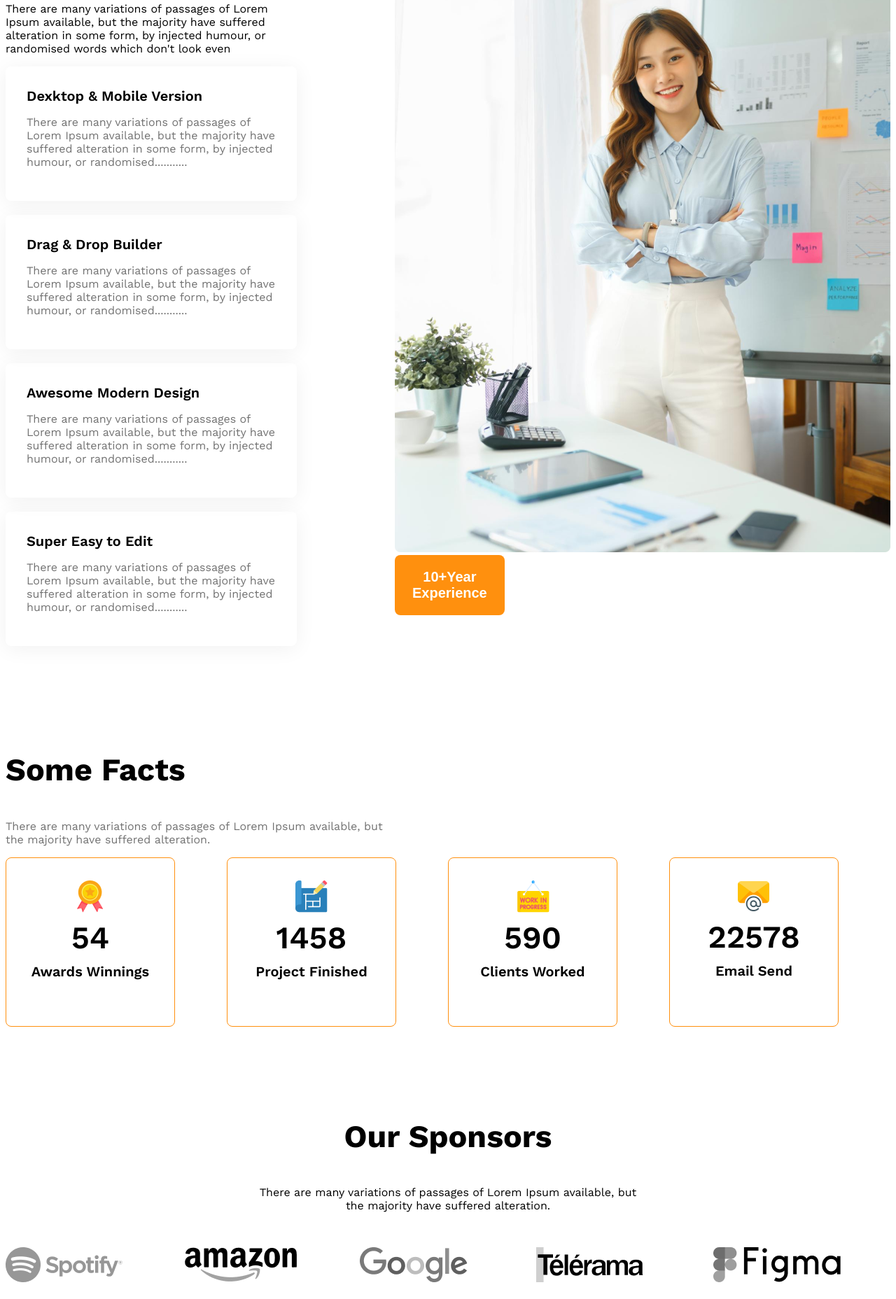
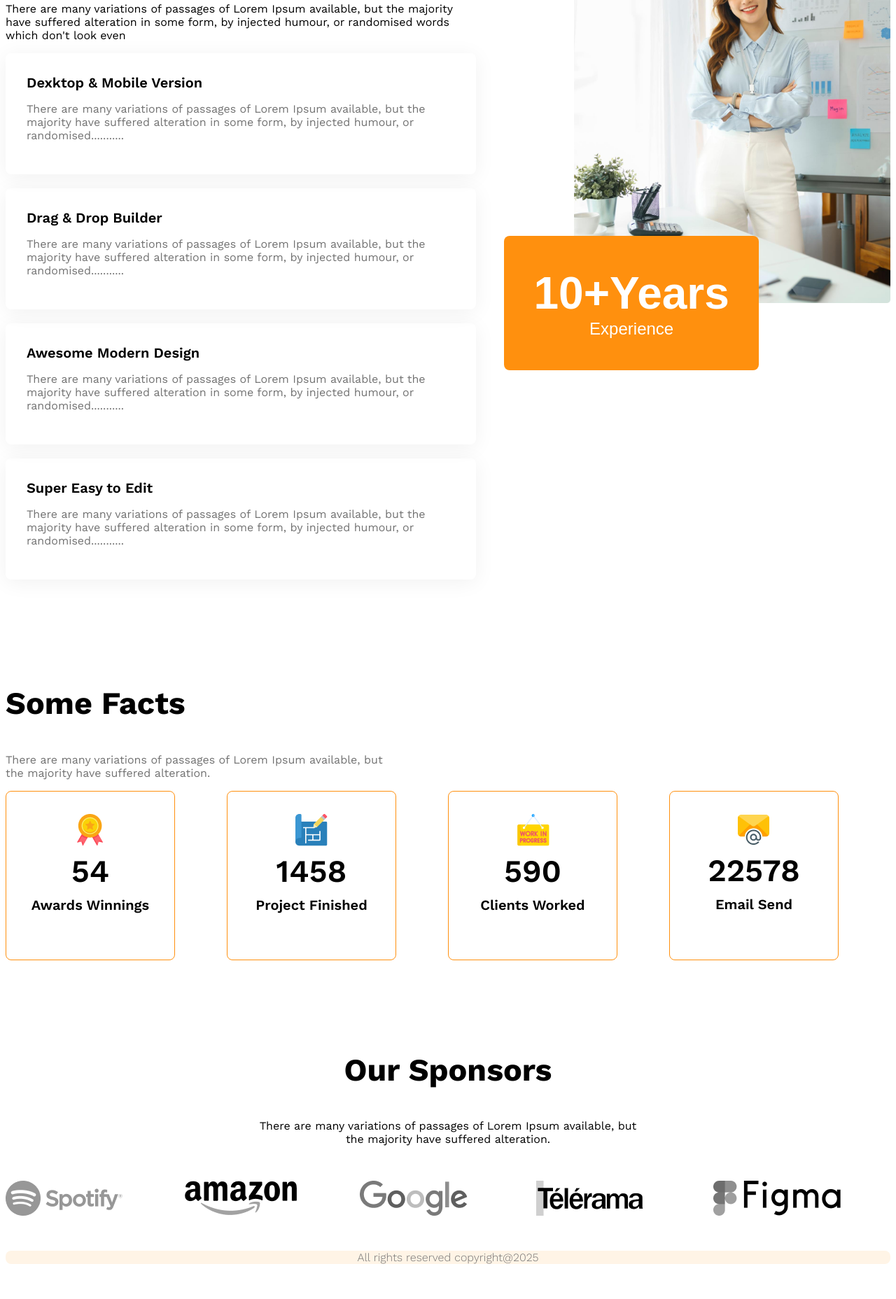
Before and after one commit to alimran74/g3-architect-website, a plain HTML site: page index.html in a window 1280 px wide. Shown: the part 2345-4201 px from the top of the page at 70% size. Drawn offline with nearby package versions, Linux system fonts and the light colour scheme.

Commit message:
full site responsive

```diff
--- a/index.html
+++ b/index.html
@@ -75,10 +75,10 @@
 
 
              </div>
-             <div>
+             <div class="featured-architect">
                 <img src="images/architect.png" alt="">
                 <button id="experience-badge" class="btn-primary">
-                    <span id="experience-year">10+Year</span>
+                    <span id="experience-year">10+Years</span>
                     <br>
                     <span>Experience</span>
 
@@ -149,7 +149,12 @@
 
 
 
-    <footer></footer>
+    <footer>
+        <div class="bg-light footer-div">
+            <h5 class="footer">All rights reserved copyright@2025 </h5>
+
+        </div>
+    </footer>
 
 </body>
 </html>
--- a/styles/architects.css
+++ b/styles/architects.css
@@ -131,7 +131,22 @@ main > section{
   font-size: 1.25rem;
   margin-top: 0px;
   margin-bottom: 0px;
+}
 
+#experience-badge{
+  padding: 45px 42px;
+  font-size: 1.5rem;
+  font-weight: 500;
+  margin-left: -100px;
+  margin-top: -100px;
+}
+#experience-year{
+  font-size: 4rem;
+  font-weight: 700;
+}
+
+.featured-architect img{
+  width: 100%;
 }
 
 /* some facts related styles */
@@ -182,10 +197,25 @@ main > section{
   filter: grayscale(100%);
 }
 
+.footer-div{
+  border-radius: 8px;
+  margin: 50px auto;
+}
+
+.footer{
+
+  font-size: 1rem;
+  font-weight: 300;
+  text-align: center;
+  color: #727272;
+
+}
+
 /* responsive media query */
 @media screen and (max-width: 576px){
   .navbar,
   .nav-links,
+  .features,
   .teams{
     flex-direction: column;
   }
@@ -204,7 +234,11 @@ main > section{
     justify-items: center;
     gap: 50px;
   }
-  .our-features{
+  .our-features, .footer-div{
+    margin-left: 20px;
+  }
+  #experience-badge{
+    margin-top: 20px;
     margin-left: 20px;
   }
 }
@@ -212,10 +246,10 @@ main > section{
 /* medium size device */
 
 @media screen and (min-width:576px) and (max-width:992px) {
-  .teams{
+  .teams, .features{
     flex-direction: column;
   }
-  .our-features{
+  .our-features, .footer-div{
     margin: 50px auto;
   }
   .sponsor-companies, .facts-container{
@@ -223,5 +257,9 @@ main > section{
     gap: 50px;
     justify-items: center;
   }
+  #experience-badge{
+    margin-top: 20px;
+    margin-left: 20px;
+  }
 
 }
```
